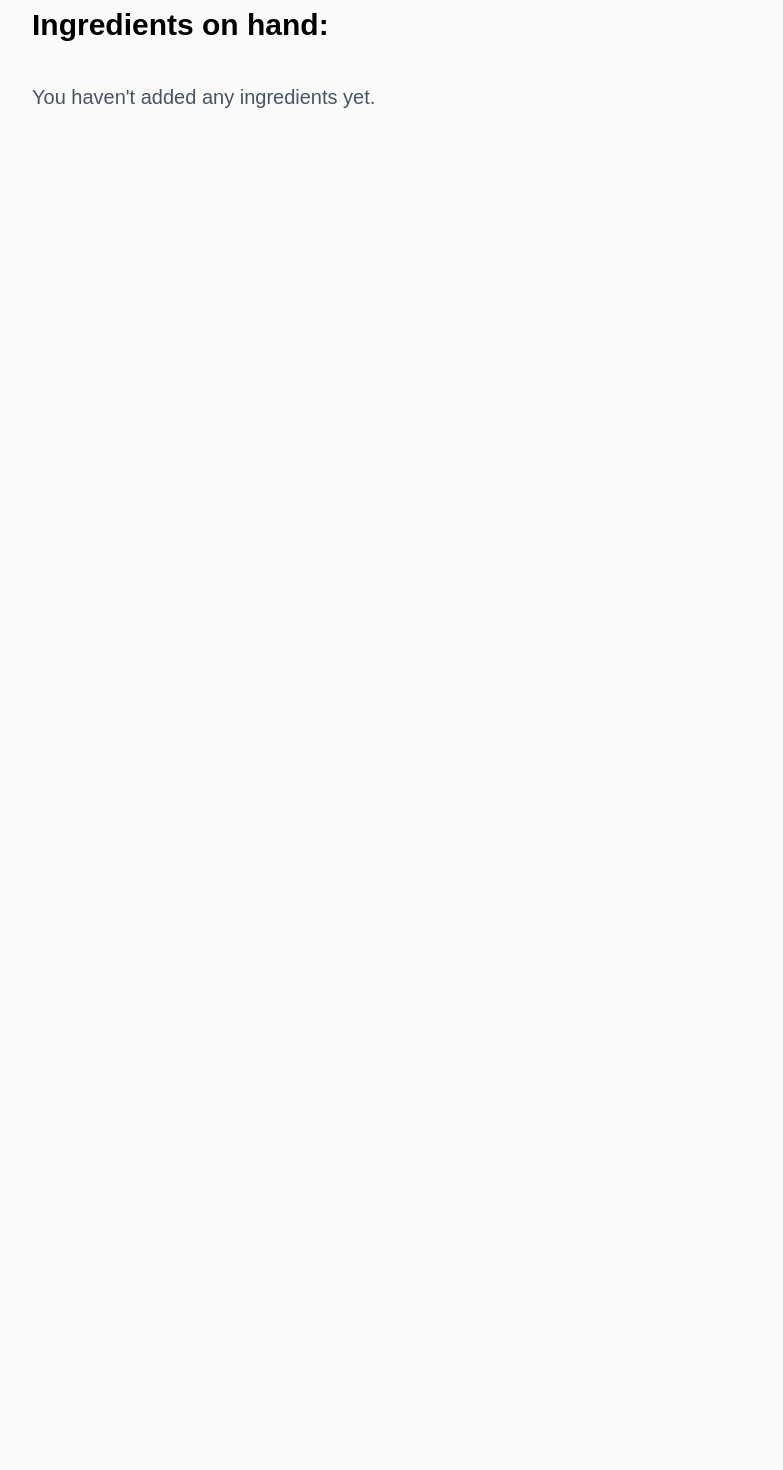
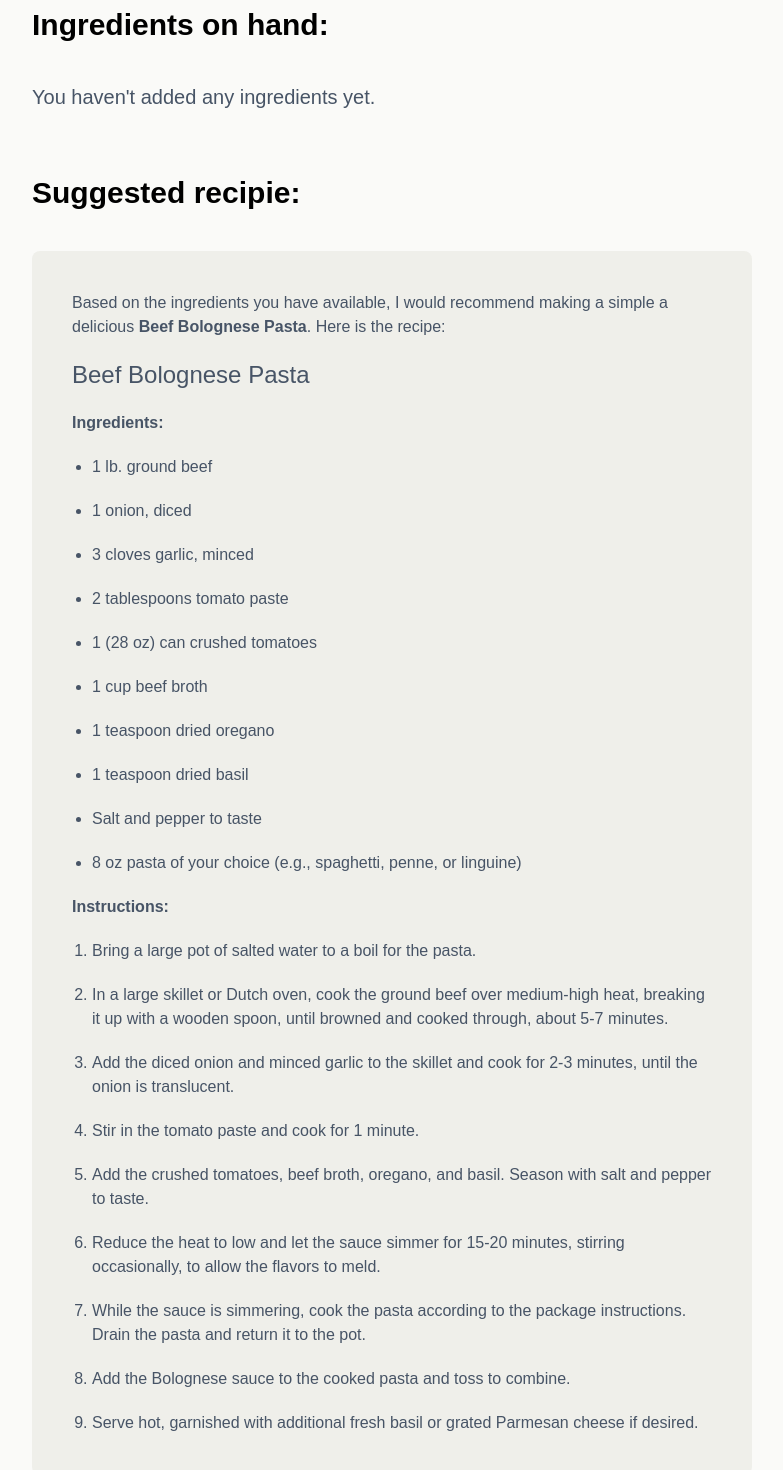
Before and after one commit to Syntrice/chef-bot, a React (Vite) app: page / in a window 1280 px wide. Shown: the part 280-1750 px from the top of the page, without its empty margins (248-1031 px from the left). Before the commit the page ends 800 px from the top, so only its background shows below. Built offline with nearby package versions, Linux system fonts and the light colour scheme.

Commit message:
feat: Add suggested recipie section
Add suggested recipie section with typography styling for pure HTML.
Also adjust spacing on main page.

```diff
--- a/src/components/call-to-action/RecipieCallToAction.jsx
+++ b/src/components/call-to-action/RecipieCallToAction.jsx
@@ -1,6 +1,6 @@
 export default (onClick)=> {
     return (
-        <div className="bg-callout p-8 flex rounded-lg justify-between flex-wrap gap-3 my-10">
+        <div className="bg-callout p-8 flex rounded-lg justify-between flex-wrap gap-3">
             <div>
                 <h2 className="text-lg font-medium mb-3">Ready for a recipie?</h2>
                 <p className="text-faded">Generate a recipie from your list of ingredients.</p>
--- a/src/components/ingredients/IngredientList.jsx
+++ b/src/components/ingredients/IngredientList.jsx
@@ -1,9 +1,9 @@
 export default ({ ingredients = [] }) => {
     return (
-        <div className="flex-col items-center">
-            <h2 className="text-3xl font-bold mb-10">Ingredients on hand:</h2>
+        <div className="flex-col items-center;">
+            <h2 className="section-title">Ingredients on hand:</h2>
             {ingredients.length > 0  ?
-                <ul className="list-disc ml-5 flex flex-col gap-5 text-xl text-faded">
+                <ul className="bullet-list">
                     {ingredients.map(i => (
                         <li key={i}>{i}</li>
                     ))}
--- a/src/components/main/Main.jsx
+++ b/src/components/main/Main.jsx
@@ -1,8 +1,9 @@
 import IngredientForm from "@/components/ingredients/IngredientForm";
 import IngredientList from "@/components/ingredients/IngredientList";
+import Recipie from "@/components/recipie/Recipie";
+import RecipieCallToAction from "@/components/call-to-action/RecipieCallToAction";
 
 import React from "react";
-import RecipieCallToAction from "../call-to-action/RecipieCallToAction";
 
 export default () => {
 
@@ -18,9 +19,18 @@ export default () => {
 
     return (
         <main className="mx-auto max-w-3xl px-6">
-            <IngredientForm onSubmit={onAddIngredient} />
-            <IngredientList ingredients={ingredients}/>
-            { ingredients.length >= 4 && <RecipieCallToAction />}
+            <section id="ingredientsSection" className="pb-6">
+                <IngredientForm onSubmit={onAddIngredient} />
+                <IngredientList ingredients={ingredients}/>
+            </section>
+            { ingredients.length >= 4 &&
+                <section id="recipieCallToActionSection" className="py-10">
+                <RecipieCallToAction />
+                </section>
+            }
+            <section id="recipieSection" className="py-10">
+                <Recipie/>
+            </section>
         </main>
     );
 };
--- /dev/null
+++ b/src/components/recipie/Recipie.jsx
@@ -0,0 +1,36 @@
+export default () => {
+    return (
+        <>
+            <h2 className="section-title">Suggested recipie:</h2>
+            <article className="typography" aria-live="polite">
+                <p>Based on the ingredients you have available, I would recommend making a simple a delicious <strong>Beef Bolognese Pasta</strong>. Here is the recipe:</p>
+                <h3>Beef Bolognese Pasta</h3>
+                <strong>Ingredients:</strong>
+                <ul>
+                    <li>1 lb. ground beef</li>
+                    <li>1 onion, diced</li>
+                    <li>3 cloves garlic, minced</li>
+                    <li>2 tablespoons tomato paste</li>
+                    <li>1 (28 oz) can crushed tomatoes</li>
+                    <li>1 cup beef broth</li>
+                    <li>1 teaspoon dried oregano</li>
+                    <li>1 teaspoon dried basil</li>
+                    <li>Salt and pepper to taste</li>
+                    <li>8 oz pasta of your choice (e.g., spaghetti, penne, or linguine)</li>
+                </ul>
+                <strong>Instructions:</strong>
+                <ol>
+                    <li>Bring a large pot of salted water to a boil for the pasta.</li>
+                    <li>In a large skillet or Dutch oven, cook the ground beef over medium-high heat, breaking it up with a wooden spoon, until browned and cooked through, about 5-7 minutes.</li>
+                    <li>Add the diced onion and minced garlic to the skillet and cook for 2-3 minutes, until the onion is translucent.</li>
+                    <li>Stir in the tomato paste and cook for 1 minute.</li>
+                    <li>Add the crushed tomatoes, beef broth, oregano, and basil. Season with salt and pepper to taste.</li>
+                    <li>Reduce the heat to low and let the sauce simmer for 15-20 minutes, stirring occasionally, to allow the flavors to meld.</li>
+                    <li>While the sauce is simmering, cook the pasta according to the package instructions. Drain the pasta and return it to the pot.</li>
+                    <li>Add the Bolognese sauce to the cooked pasta and toss to combine.</li>
+                    <li>Serve hot, garnished with additional fresh basil or grated Parmesan cheese if desired.</li>
+                </ol>
+            </article>
+        </>
+    )
+}
--- a/src/index.css
+++ b/src/index.css
@@ -12,14 +12,49 @@
   --color-accent: #D17557;
 }
 
-.textbox {
+@utility textbox {
   @apply bg-white p-2 border-black/20 border-1 rounded-lg;
 }
 
-.button {
+@utility button {
   @apply bg-black text-white py-2 px-10 rounded-lg;
 }
 
-.button-accent {
+@utility button-accent {
   @apply bg-accent text-white py-2 px-5 rounded-lg font-medium;
 }
+
+@utility section-title {
+  @apply text-3xl font-bold mb-10;
+}
+
+@utility bullet-list {
+  @apply list-disc ml-5 flex flex-col gap-5 text-xl text-faded;
+}
+
+@utility numbered-list {
+  @apply list-decimal ml-5 flex flex-col gap-5 text-xl text-faded;
+}
+
+@utility typography {
+
+  @apply text-faded bg-callout px-10 py-5 rounded-lg;
+
+  * {
+    @apply my-5;
+  }
+
+  h3 {
+    @apply text-2xl;
+  }
+
+  ul {
+    @apply list-disc ml-5;
+  }
+
+  ol {
+    @apply list-decimal ml-5;
+  }
+
+
+}
```
